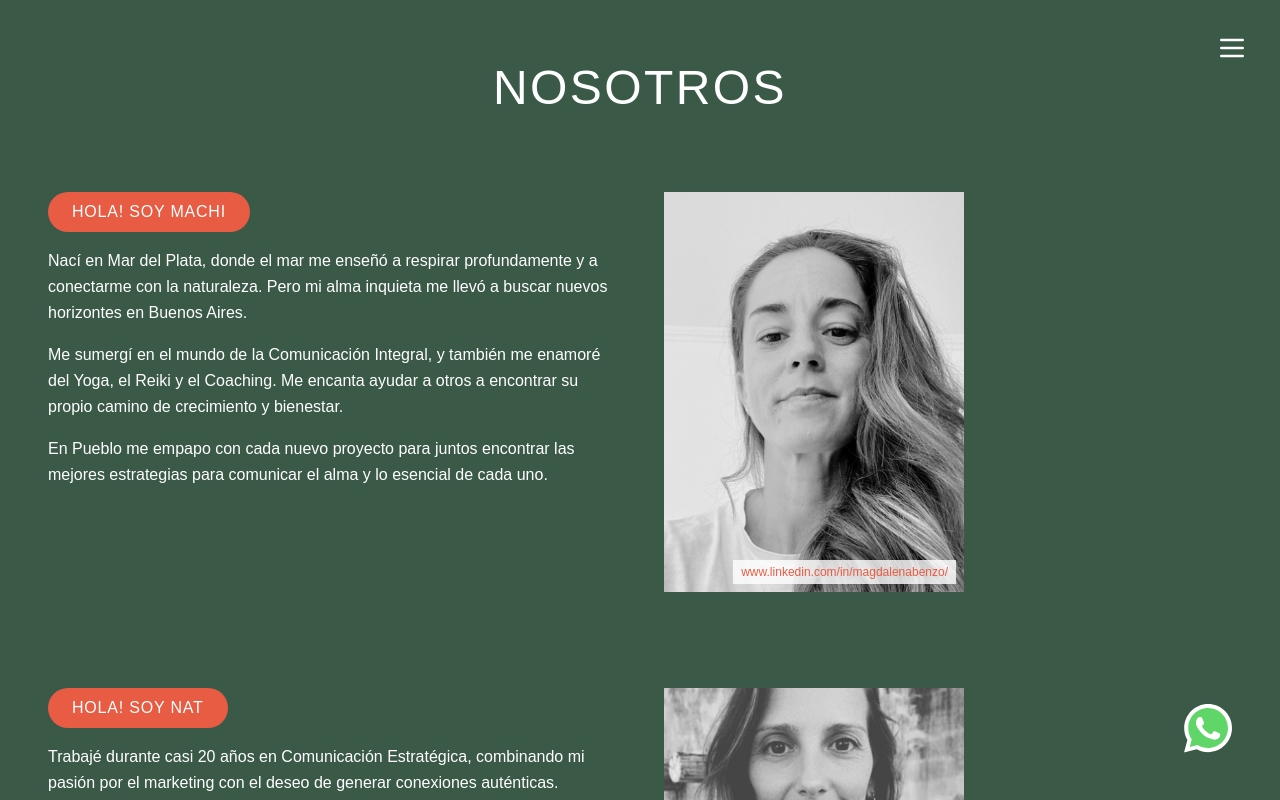
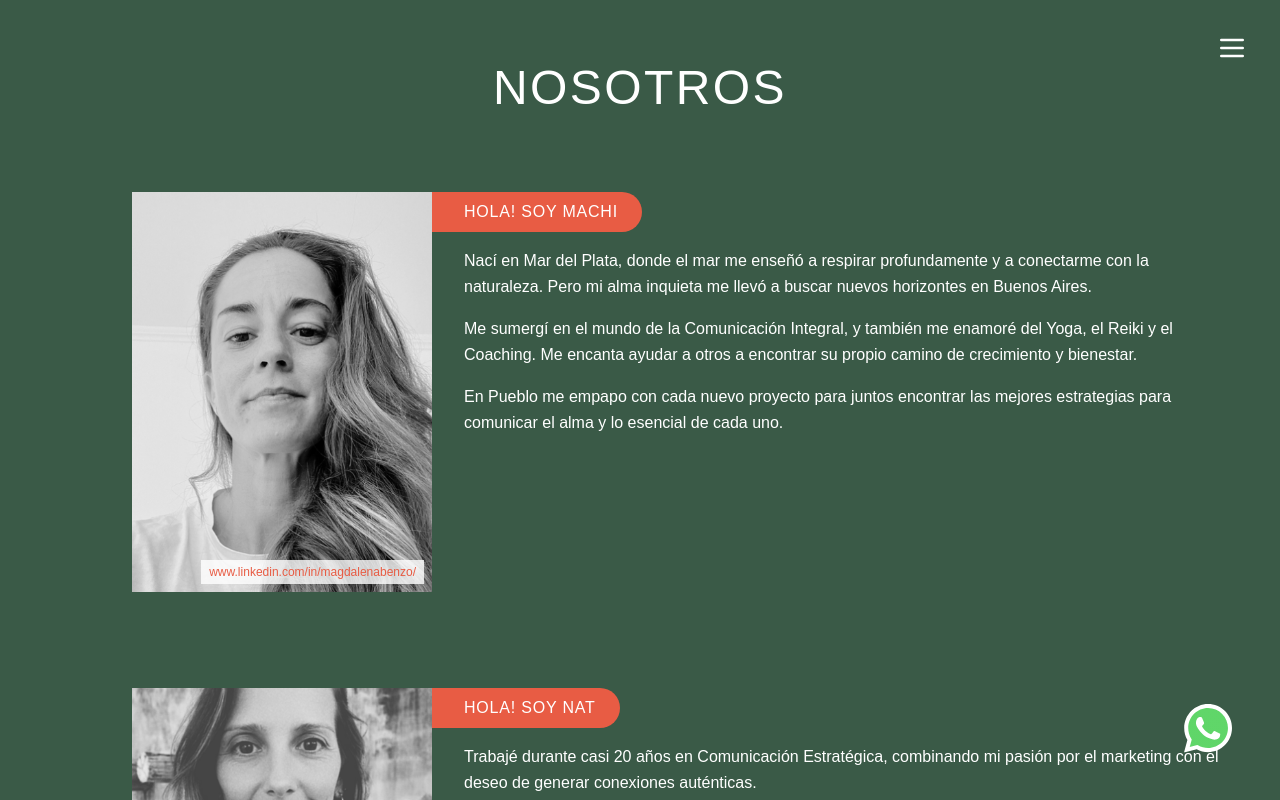
Before and after one commit to pueblobranding/pueblo, a Next.js app: page /nosotros in a window 1280 px wide. Shown: the top 800 px of the page. Built offline with nearby package versions, Linux system fonts and the light colour scheme.

Commit message:
Update NosotrosSection layout and styles for improved responsiveness and visual appeal

```diff
--- a/components/nosotros-section.tsx
+++ b/components/nosotros-section.tsx
@@ -14,9 +14,9 @@ interface TeamMemberProps {
 
 function TeamMember({ name, bio, linkedinUrl, imageUrl }: TeamMemberProps) {
   return (
-    <div className="flex flex-col md:flex-row w-full mb-8 overflow-hidden">
-      <div className="bg-[#3a5a47] p-6 md:p-8 md:w-1/2 relative">
-        <div className="bg-[#e85c44] text-white py-2 px-6 rounded-full inline-block mb-4 font-light tracking-wider">
+    <div className="flex flex-col md:flex-row-reverse w-full mb-8 overflow-hidden">
+      <div className="bg-[#3a5a47] p-6 md:p-8 md:w-2/3 relative">
+        <div className="bg-[#e85c44] text-white py-2 px-6 rounded-r-full inline-block mb-4 font-light tracking-wider pl-10 relative -left-10">
           HOLA! SOY {name}
         </div>
         <div className="text-white space-y-4">
```
